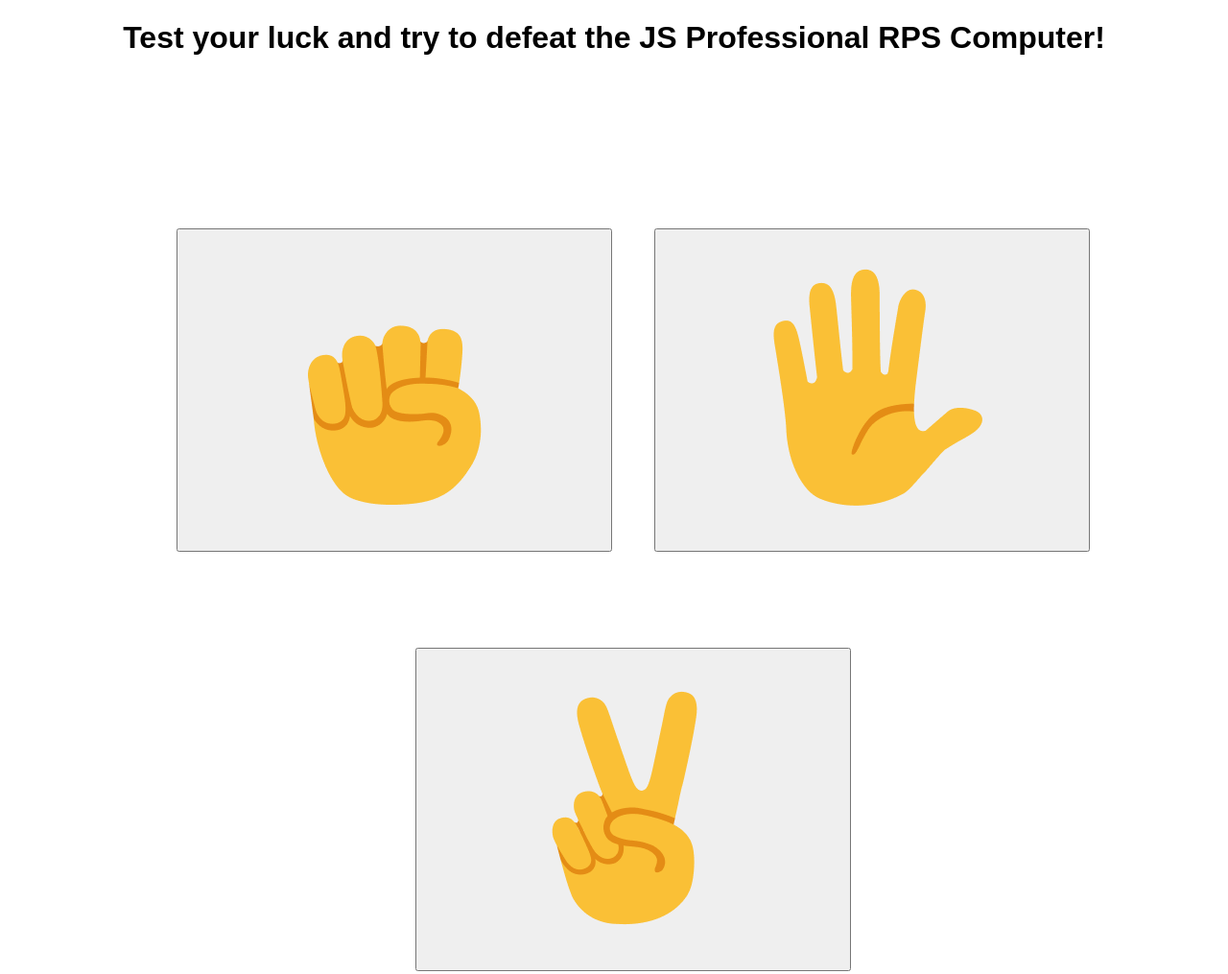
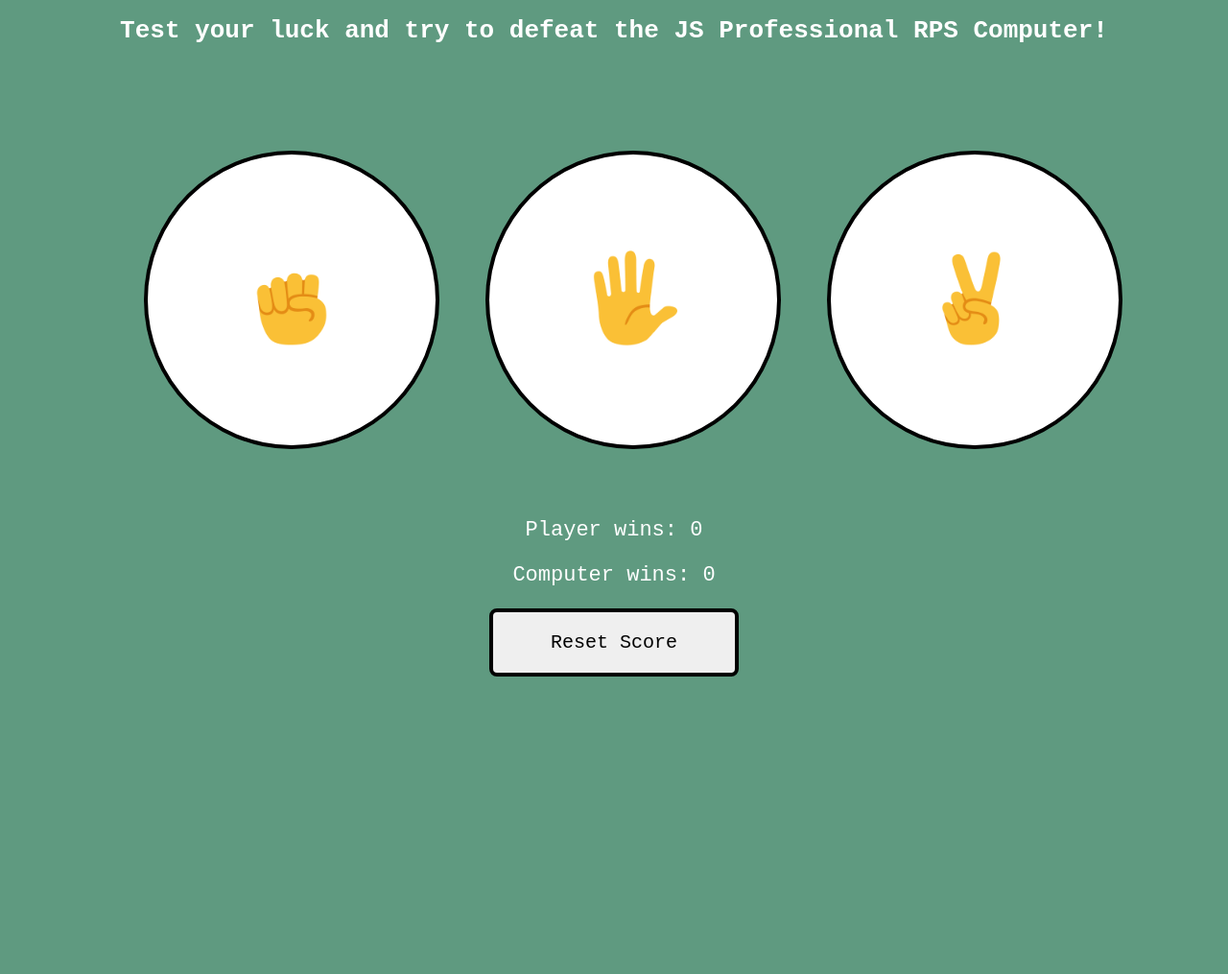
Before and after one commit to pukv/rock-paper-scissors, a plain HTML site: page index.html in a window 1280 px wide. Shown: the top 1015 px of the page at 96% size. After the commit the page ends 817 px from the top, so only its background shows below. Drawn offline with Linux system fonts and the light colour scheme.

Commit message:
added final styling

```diff
--- a/style.css
+++ b/style.css
@@ -4,22 +4,42 @@ body {
   margin: 0px;
   padding: 0px;
   vertical-align: middle;
-  font-family: fantasy;
+  font-family: monospace;
+  background-color: #5f9a80;
+  color: white;
 }
 
 h1 {
-  margin-bottom: 130px;
+  margin-bottom: 60px;
+}
+
+p {
+  font-size: 22px;
 }
 
 .rock,
 .paper,
 .scissors {
-  padding: 40px 100px;
+  padding: 100px 100px;
   margin-top: 50px;
   margin-left: 40px;
   margin-bottom: 50px;
+  background-color: white;
+  border-radius: 50%;
+  border: 4px solid black;
 }
 
 .reset-button {
-  margin-top: 60px;
+  margin-top: 0px;
+  padding: 20px 60px;
+  border: 4px solid black;
+  border-radius: 8px;
+  font-family: monospace;
+  font-size: 20px;
 }
+
+img {
+  height: 100px;
+  width: 100px;
+  background-color: white;
+}
```
